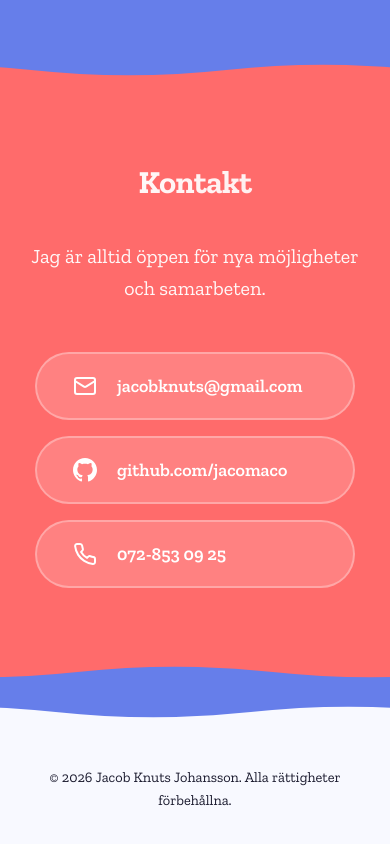
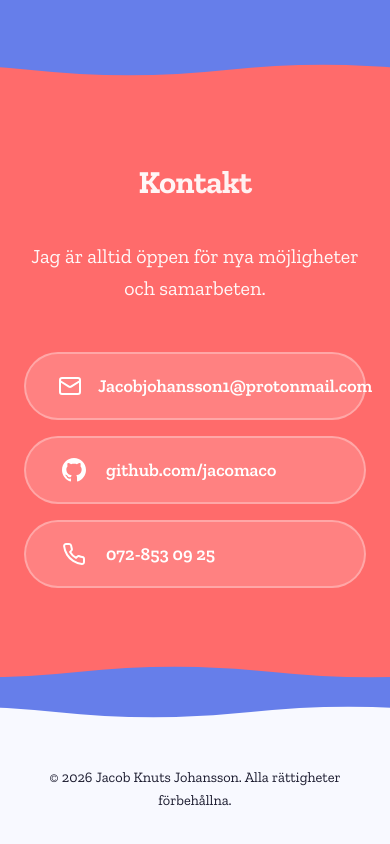
Before and after one commit to jacomaco/portfolio, a React (Vite) app: page / in a window 390 px wide. Shown: the part 7618-8462 px from the top of the page. Built offline with nearby package versions, Linux system fonts and the light colour scheme.

Commit message:
chore: update contact email address and adjust contact item component width constraints

```diff
--- a/src/App.css
+++ b/src/App.css
@@ -927,7 +927,8 @@ body {
   border-radius: 50px;
   border: 2px solid rgba(255, 255, 255, 0.3);
   transition: all var(--transition);
-  min-width: 320px;
+  width: 380px;
+  max-width: 100%;
   cursor: pointer;
 }
 
@@ -1105,9 +1106,8 @@ body {
   }
 
   .contact-item {
-    min-width: auto;
     width: 100%;
-    max-width: 320px;
+    max-width: 380px;
   }
 
   .section-title,
--- a/src/components/Contact.tsx
+++ b/src/components/Contact.tsx
@@ -10,14 +10,14 @@ const Contact = () => {
             Jag är alltid öppen för nya möjligheter och samarbeten.
           </p>
           <div className="contact-links">
-            <a href="mailto:jacobknuts@gmail.com" className="contact-item card-glass">
+            <a href="mailto:Jacobjohansson1@protonmail.com" className="contact-item card-glass">
               <span className="contact-icon">
                 <svg xmlns="http://www.w3.org/2000/svg" width="24" height="24" viewBox="0 0 24 24" fill="none" stroke="currentColor" strokeWidth="2" strokeLinecap="round" strokeLinejoin="round">
                   <rect width="20" height="16" x="2" y="4" rx="2"></rect>
                   <path d="m22 7-8.97 5.7a1.94 1.94 0 0 1-2.06 0L2 7"></path>
                 </svg>
               </span>
-              <span>jacobknuts@gmail.com</span>
+              <span>Jacobjohansson1@protonmail.com</span>
             </a>
             <a href="https://github.com/jacomaco" target="_blank" rel="noopener noreferrer" className="contact-item card-glass">
               <span className="contact-icon">
```
